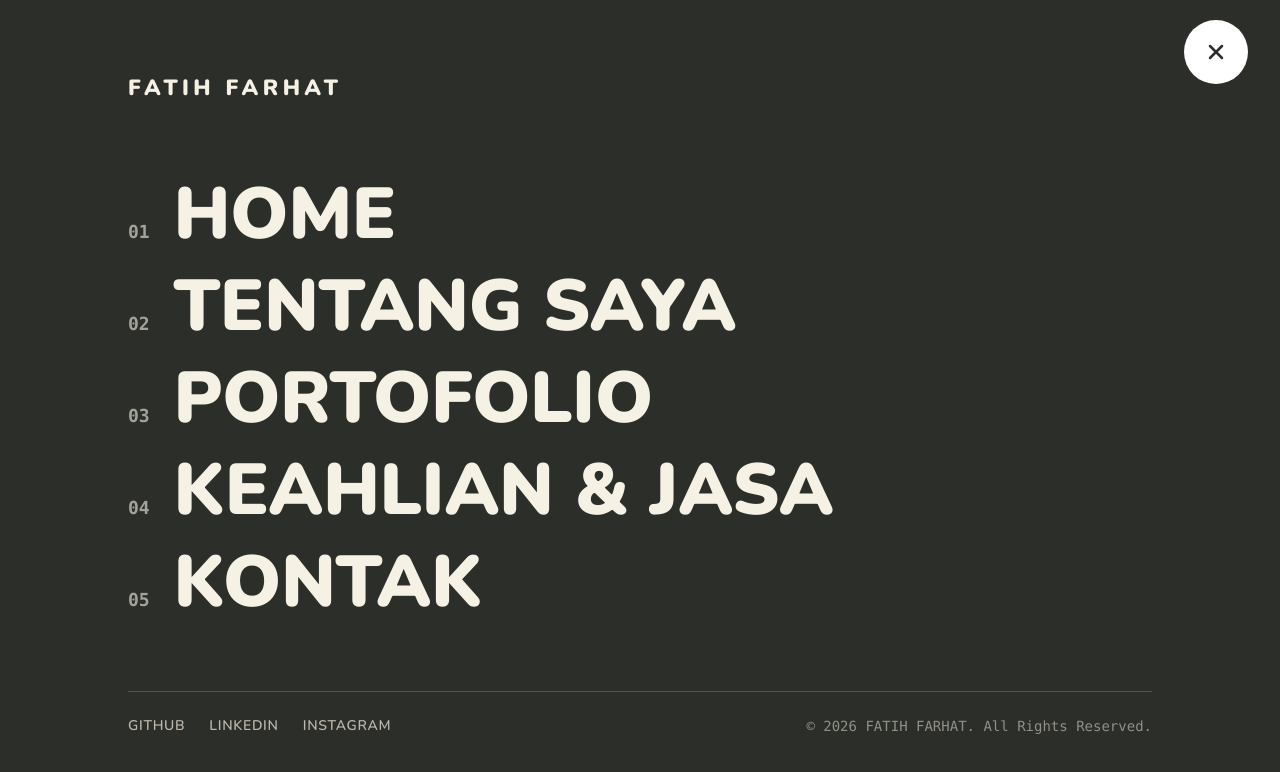
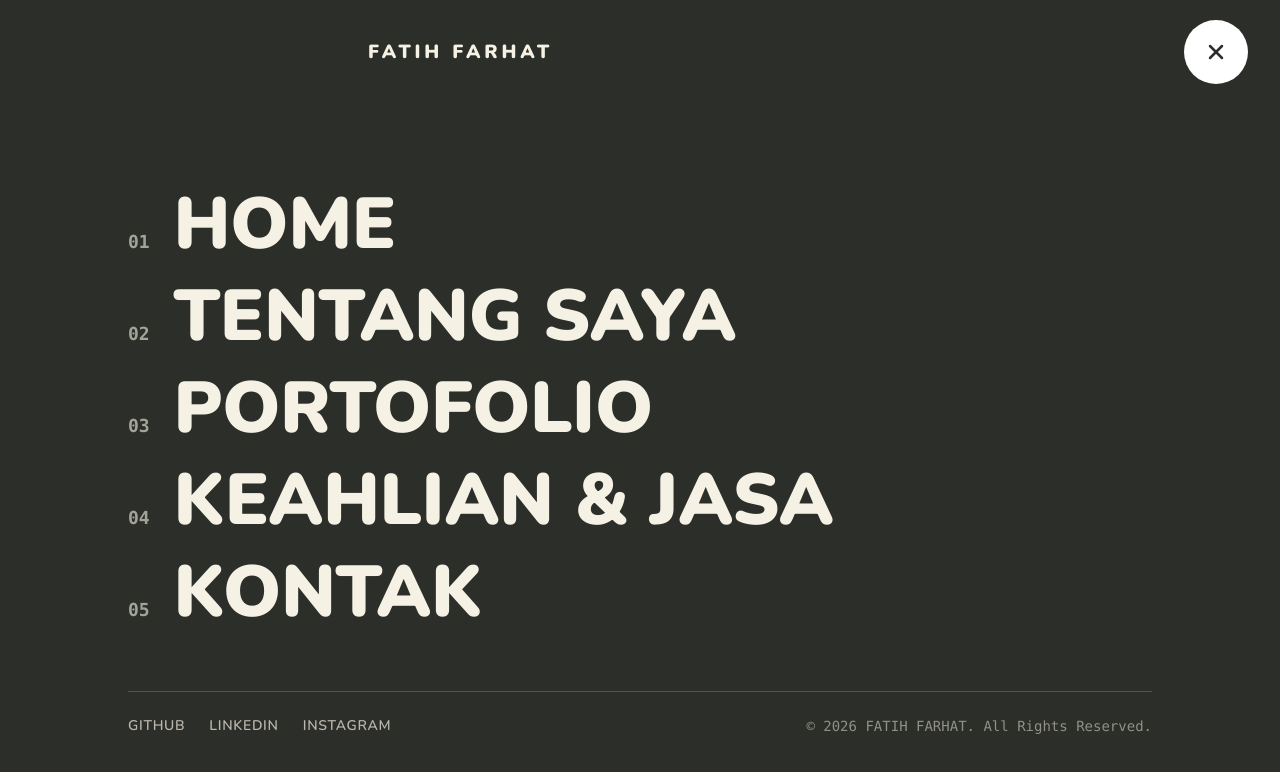
Before and after one commit to imanecdoche/fatihfarhat, a React (Vite) app: page / in a window 1280 px wide. Both pictures are taken after a click on the button "Buka Menu". Shown: the top 772 px of the page. Built offline with nearby package versions, Linux system fonts and the light colour scheme.

Commit message:
feat: keep header brand above menu cover, switch color to cream, remove duplicate text

```diff
--- a/src/components/Header.tsx
+++ b/src/components/Header.tsx
@@ -95,30 +95,43 @@ export const Header: React.FC<HeaderProps> = ({ currentPage = 'home', onNavigate
 
   return (
     <>
-      {/* Floating Center Header Capsule */}
-      <header className="w-full fixed top-0 left-0 right-0 z-50 pt-4 sm:pt-5 px-3 sm:px-6 md:px-8 flex items-center justify-center pointer-events-none">
+      {/* Floating Center Header Capsule (z-70: Always above fullscreen menu cover) */}
+      <header className="w-full fixed top-0 left-0 right-0 z-70 pt-4 sm:pt-5 px-3 sm:px-6 md:px-8 flex items-center justify-center pointer-events-none">
         <motion.div
           initial={{ y: -60, opacity: 0 }}
           animate={{
             y: !isVisible && !isMenuOpen ? -100 : 0,
-            opacity: isMenuOpen ? 0 : (!isVisible ? 0 : 1),
-            pointerEvents: isMenuOpen || !isVisible ? 'none' : 'auto',
+            opacity: !isVisible && !isMenuOpen ? 0 : 1,
+            pointerEvents: !isVisible && !isMenuOpen ? 'none' : 'auto',
           }}
           transition={{ duration: 0.4, ease: [0.16, 1, 0.3, 1] }}
-          className="relative w-[92vw] sm:w-[520px] md:w-[600px] max-w-[700px] h-[54px] sm:h-[60px] md:h-[64px] bg-[#ffffff] rounded-[50px] pl-5 sm:pl-7 pr-2 sm:pr-2.5 py-1.5 sm:py-2.5 flex items-center justify-between transition-colors duration-300 pointer-events-auto"
+          className={`relative w-[92vw] sm:w-[520px] md:w-[600px] max-w-[700px] h-[54px] sm:h-[60px] md:h-[64px] rounded-[50px] pl-5 sm:pl-7 pr-2 sm:pr-2.5 py-1.5 sm:py-2.5 flex items-center justify-between transition-colors duration-300 pointer-events-auto ${
+            isMenuOpen ? 'bg-transparent' : 'bg-[#ffffff]'
+          }`}
         >
-          {/* Left: Black Extended Brand Text */}
+          {/* Left: Brand Text - Transforms to background color #f5f1e4 when menu is open */}
           <div
             className="flex items-center cursor-pointer"
-            onClick={() => onNavigate && onNavigate('home')}
+            onClick={() => {
+              if (isMenuOpen) closeMenu();
+              if (onNavigate) onNavigate('home');
+            }}
           >
-            <span className="font-black tracking-[0.14em] sm:tracking-[0.2em] text-[15px] sm:text-[18px] md:text-[19px] uppercase text-[#2c2e2a] select-none font-sans">
+            <span
+              className={`font-black tracking-[0.14em] sm:tracking-[0.2em] text-[15px] sm:text-[18px] md:text-[19px] uppercase select-none font-sans transition-colors duration-300 ${
+                isMenuOpen ? 'text-[#f5f1e4]' : 'text-[#2c2e2a]'
+              }`}
+            >
               FATIH FARHAT
             </span>
           </div>
 
-          {/* Desktop Navigation Menu (Hidden on Mobile) */}
-          <nav className="hidden sm:flex items-center h-full gap-1">
+          {/* Desktop Navigation Menu (Fades out when menu open, hidden on Mobile) */}
+          <motion.nav
+            animate={{ opacity: isMenuOpen ? 0 : 1, pointerEvents: isMenuOpen ? 'none' : 'auto' }}
+            transition={{ duration: 0.25 }}
+            className="hidden sm:flex items-center h-full gap-1"
+          >
             <a
               href="#home"
               onClick={(e) => {
@@ -151,16 +164,42 @@ export const Header: React.FC<HeaderProps> = ({ currentPage = 'home', onNavigate
             >
               TENTANG
             </a>
-          </nav>
+          </motion.nav>
 
-          {/* Mobile Inside Three-Dots Button (Hidden on Desktop >= sm) */}
+          {/* Mobile Inside Button: Switches between MoreHorizontal and X icon */}
           <button
             ref={mobileButtonRef}
             onClick={() => toggleMenu(true)}
-            aria-label="Buka Menu"
-            className="sm:hidden w-[40px] h-[40px] rounded-full flex items-center justify-center bg-[#f5f1e4] text-[#2c2e2a] hover:bg-[#2c2e2a] hover:text-[#ffffff] active:scale-95 transition-colors duration-200 cursor-pointer select-none shrink-0"
+            aria-label={isMenuOpen ? 'Tutup Menu' : 'Buka Menu'}
+            className={`sm:hidden w-[40px] h-[40px] rounded-full flex items-center justify-center active:scale-95 transition-all duration-200 cursor-pointer select-none shrink-0 ${
+              isMenuOpen
+                ? 'bg-transparent text-[#f5f1e4] hover:bg-white/10'
+                : 'bg-[#f5f1e4] text-[#2c2e2a] hover:bg-[#2c2e2a] hover:text-[#ffffff]'
+            }`}
           >
-            <MoreHorizontal size={20} strokeWidth={2.5} />
+            <AnimatePresence mode="wait" initial={false}>
+              {isMenuOpen ? (
+                <motion.div
+                  key="mobile-close"
+                  initial={{ rotate: -90, opacity: 0, scale: 0.7 }}
+                  animate={{ rotate: 0, opacity: 1, scale: 1 }}
+                  exit={{ rotate: 90, opacity: 0, scale: 0.7 }}
+                  transition={{ duration: 0.2 }}
+                >
+                  <X size={22} strokeWidth={2.5} />
+                </motion.div>
+              ) : (
+                <motion.div
+                  key="mobile-dots"
+                  initial={{ rotate: 90, opacity: 0, scale: 0.7 }}
+                  animate={{ rotate: 0, opacity: 1, scale: 1 }}
+                  exit={{ rotate: -90, opacity: 0, scale: 0.7 }}
+                  transition={{ duration: 0.2 }}
+                >
+                  <MoreHorizontal size={20} strokeWidth={2.5} />
+                </motion.div>
+              )}
+            </AnimatePresence>
           </button>
         </motion.div>
       </header>
@@ -208,7 +247,7 @@ export const Header: React.FC<HeaderProps> = ({ currentPage = 'home', onNavigate
         </button>
       </motion.div>
 
-      {/* Expanding Circle Background - Locked to Center of Trigger Button */}
+      {/* Expanding Circle Background Cover (z-60) */}
       <motion.div
         initial={false}
         animate={{
@@ -235,7 +274,7 @@ export const Header: React.FC<HeaderProps> = ({ currentPage = 'home', onNavigate
         }}
       />
 
-      {/* Fullscreen Navigation Menu Content Overlay */}
+      {/* Fullscreen Navigation Menu Content Overlay (z-65) */}
       <motion.div
         initial={false}
         animate={{
@@ -248,27 +287,8 @@ export const Header: React.FC<HeaderProps> = ({ currentPage = 'home', onNavigate
         }}
         className="fixed inset-0 z-65 flex flex-col justify-between p-6 sm:p-12 md:p-16 text-[#f5f1e4]"
       >
-        {/* Top bar inside menu: Logo / Brand in #f5f1e4 + Close Button for Mobile */}
-        <div className="flex items-center justify-between w-full max-w-5xl mx-auto pt-4 sm:pt-2">
-          <span
-            onClick={() => {
-              closeMenu();
-              if (onNavigate) onNavigate('home');
-            }}
-            className="font-black tracking-[0.2em] text-[18px] sm:text-[22px] uppercase text-[#f5f1e4] select-none cursor-pointer"
-          >
-            FATIH FARHAT
-          </span>
-
-          {/* Close button inside top-bar for mobile screens */}
-          <button
-            onClick={closeMenu}
-            aria-label="Tutup Menu"
-            className="sm:hidden w-[42px] h-[42px] rounded-full flex items-center justify-center bg-[#f5f1e4] text-[#2c2e2a] active:scale-90 transition-transform cursor-pointer"
-          >
-            <X size={20} strokeWidth={2.5} />
-          </button>
-        </div>
+        {/* Top spacer (brand text is rendered above in Header at z-70) */}
+        <div className="w-full max-w-5xl mx-auto h-[60px]" />
 
         {/* Center: Large Navigation Links in #f5f1e4 with hover to #ffffff */}
         <nav className="w-full max-w-5xl mx-auto my-auto py-6 sm:py-10">
```
Also changed, not shown: .agents/RULES.md.
